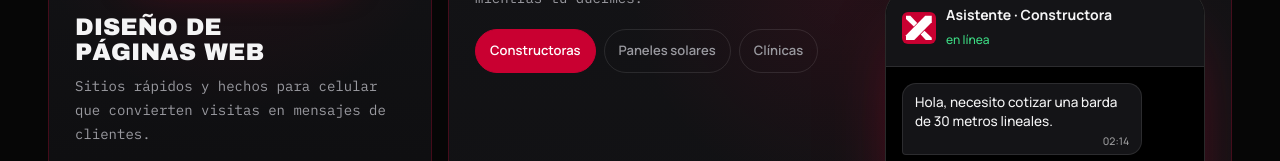
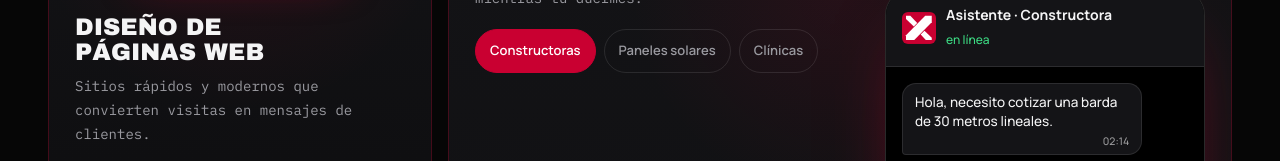
Before and after one commit to natavilla09-alt/BeCode, a plain HTML site: page index.html in a window 1280 px wide. Shown: the part 1422-1583 px from the top of the page. Drawn offline with nearby package versions, Linux system fonts and the light colour scheme.

Commit message:
Servicios: el texto de páginas web ya no dice 'hechos para celular'
Co-Authored-By: Claude Sonnet 5.5 <noreply@anthropic.com>

```diff
--- a/index.html
+++ b/index.html
@@ -142,7 +142,7 @@
           <div class="navegador"><i></i><i></i><i></i><span class="navegador__barra"></span><span class="navegador__bloque"></span><span class="navegador__linea"></span><span class="navegador__linea navegador__linea--corta"></span></div>
         </div>
         <h3>Diseño de páginas web</h3>
-        <p>Sitios rápidos y hechos para celular que convierten visitas en mensajes de clientes.</p>
+        <p>Sitios rápidos y modernos que convierten visitas en mensajes de clientes.</p>
         <a class="tarjeta__link" data-wa="Hola DiverX, quiero cotizar diseño de página web. ¿Qué información necesitan?" href="https://wa.me/529381398816" target="_blank" rel="noopener">Cotizar web <span aria-hidden="true">→</span></a>
       </article>
 
```
